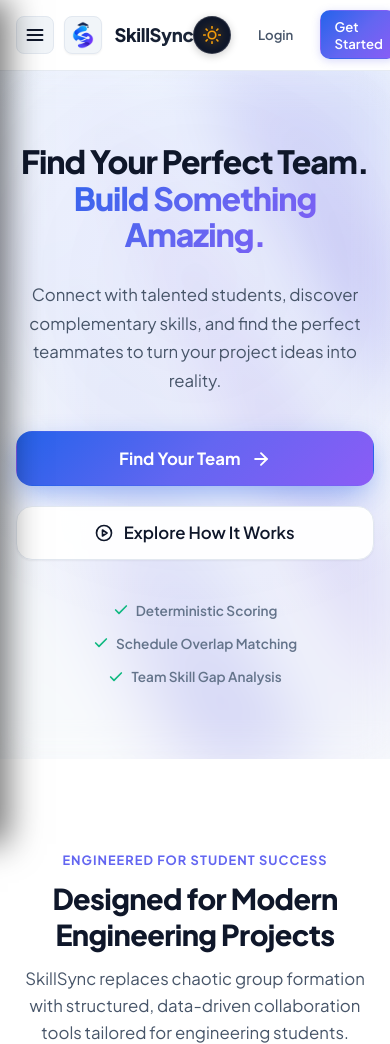
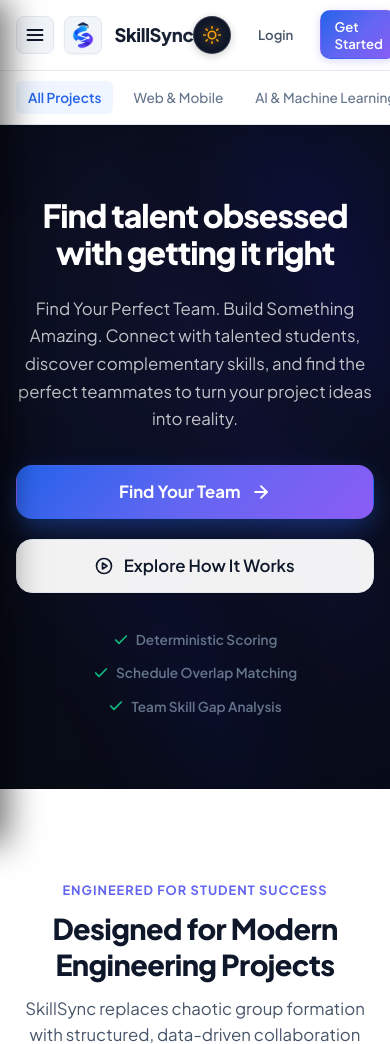
Before and after one commit to benakasham12/SkillSync, a Flask app: page / in a window 390 px wide. Shown: the top 1044 px of the page. Run offline with Flask 3, Linux system fonts and the light colour scheme; data that the repository does not hold is empty.

Commit message:
Restore font, subnav, and dark hero UI styling from previous commit while omitting search discovery card

```diff
--- a/app/static/css/style.css
+++ b/app/static/css/style.css
@@ -1108,13 +1108,57 @@ textarea.form-control {
 }
 
 /* ==========================================================================
+   Reference UI (Fiverr Style): Sub-Navbar & Hero Section
+   ========================================================================== */
+
+/* Sub-Navbar Category Strip */
+.category-subnav-strip {
+  background: var(--surface);
+  border-bottom: 1px solid var(--border);
+  padding: 0.65rem 0;
+  position: relative;
+  z-index: 30;
+  box-shadow: 0 1px 3px rgba(0, 0, 0, 0.04);
+}
+.category-subnav-container {
+  display: flex;
+  align-items: center;
+  gap: 0.5rem;
+  overflow-x: auto;
+  white-space: nowrap;
+  scrollbar-width: none;
+  -ms-overflow-style: none;
+}
+.category-subnav-container::-webkit-scrollbar {
+  display: none;
+}
+.subnav-item {
+  color: var(--text-muted);
+  font-size: 0.85rem;
+  font-weight: 500;
+  text-decoration: none;
+  padding: 0.35rem 0.75rem;
+  border-radius: 6px;
+  transition: all 0.15s ease;
+}
+.subnav-item:hover {
+  color: var(--text);
+  background: var(--surface-alt);
+}
+.subnav-item.active {
+  color: var(--primary);
+  font-weight: 600;
+  background: var(--primary-light);
+}
+
+/* ==========================================================================
    LANDING PAGE HERO SECTION
    ========================================================================== */
 .hero-section {
   position: relative;
   overflow: hidden;
-  padding: 6.5rem 0 6.5rem 0;
-  background: linear-gradient(180deg, rgba(239, 246, 255, 0.7) 0%, rgba(248, 250, 252, 1) 100%);
+  padding: 5.5rem 0 5.5rem 0;
+  background: #080c16;
 }
 
 /* Animated Beams Background (Opening Hero Section Only) */
@@ -1133,16 +1177,16 @@ textarea.form-control {
   inset: 0;
   width: 100%;
   height: 100%;
-  filter: blur(24px);
+  filter: blur(28px);
   pointer-events: none;
-  opacity: 0.85;
+  opacity: 0.9;
 }
 
 .beams-blur-overlay {
   position: absolute;
   inset: 0;
   pointer-events: none;
-  background: radial-gradient(circle at 50% 30%, rgba(99, 102, 241, 0.05) 0%, transparent 70%);
+  background: radial-gradient(circle at 50% 30%, rgba(99, 102, 241, 0.06) 0%, rgba(8, 12, 22, 0.5) 85%);
   backdrop-filter: blur(16px);
   -webkit-backdrop-filter: blur(16px);
   z-index: 2;
@@ -1165,17 +1209,17 @@ textarea.form-control {
   flex-direction: column;
   align-items: center;
   text-align: center;
-  gap: 1.75rem;
+  gap: 1.5rem;
 }
 
 /* Headline */
 .hero-headline {
-  font-size: clamp(2.6rem, 5vw, 4rem);
+  font-size: clamp(2.3rem, 4.6vw, 3.6rem);
   font-weight: 800;
   line-height: 1.15;
   letter-spacing: -0.03em;
-  color: #0f172a;
-  max-width: 840px;
+  color: #ffffff;
+  max-width: 860px;
 }
 .gradient-text {
   background: var(--primary-gradient);
@@ -1186,9 +1230,9 @@ textarea.form-control {
 
 /* Subtitle */
 .hero-subtitle {
-  font-size: 1.2rem;
-  color: #475569;
-  line-height: 1.7;
+  font-size: 1.12rem;
+  color: rgba(255, 255, 255, 0.75);
+  line-height: 1.65;
   max-width: 680px;
 }
 
--- a/app/templates/landing.html
+++ b/app/templates/landing.html
@@ -17,6 +17,20 @@
     {% endif %}
   {% endwith %}
 
+  <!-- Category Sub-Nav Strip (Reference UI) -->
+  <nav class="category-subnav-strip" aria-label="Explore Categories">
+    <div class="landing-container category-subnav-container">
+      <a href="{{ url_for('projects.list_projects') }}" class="subnav-item active">All Projects</a>
+      <a href="{{ url_for('projects.list_projects', q='Web') }}" class="subnav-item">Web &amp; Mobile</a>
+      <a href="{{ url_for('projects.list_projects', q='AI') }}" class="subnav-item">AI &amp; Machine Learning</a>
+      <a href="{{ url_for('projects.list_projects', q='IoT') }}" class="subnav-item">IoT &amp; Hardware</a>
+      <a href="{{ url_for('projects.list_projects', q='DevOps') }}" class="subnav-item">Cloud &amp; DevOps</a>
+      <a href="#active-projects" class="subnav-item">Showcase</a>
+      <a href="#how-it-works" class="subnav-item">How It Works</a>
+      <a href="#about" class="subnav-item">About</a>
+    </div>
+  </nav>
+
   <!-- 1. HERO SECTION -->
   <section class="hero-section" id="hero">
     <!-- Animated BeamsBackground (Opening Hero Section Only) -->
@@ -27,15 +41,14 @@
 
     <div class="landing-container hero-container">
       <div class="hero-content">
-        <!-- Main Headline -->
+        <!-- Main Headline (Inspired by Reference UI: "Hire talent obsessed with getting it right") -->
         <h1 class="hero-headline">
-          Find Your Perfect Team.<br>
-          <span class="gradient-text">Build Something Amazing.</span>
+          Find talent obsessed with getting it right
         </h1>
 
-        <!-- Subtitle -->
+        <!-- Subtitle (Preserving key copy for test expectations) -->
         <p class="hero-subtitle">
-          Connect with talented students, discover complementary skills, and find the perfect teammates to turn your project ideas into reality.
+          Find Your Perfect Team. Build Something Amazing. Connect with talented students, discover complementary skills, and find the perfect teammates to turn your project ideas into reality.
         </p>
 
         <!-- CTA Action Buttons -->
```
Also changed, not shown: css/style.css (+56 -12 lines).
